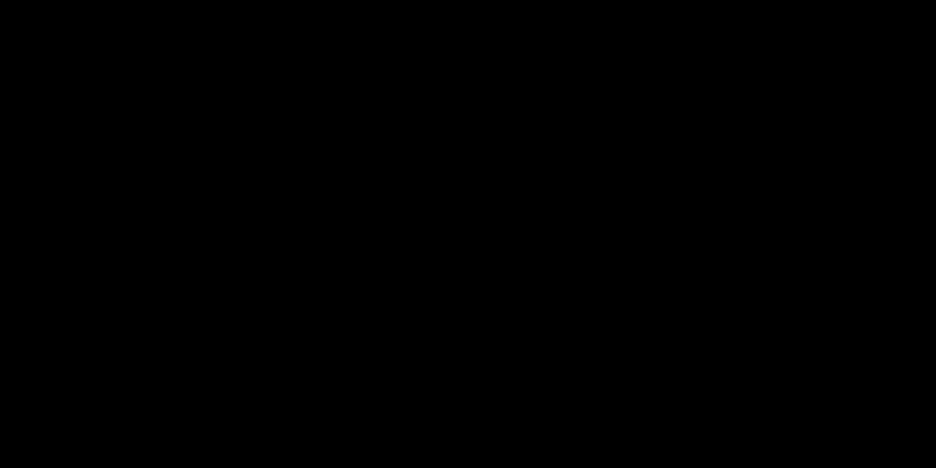
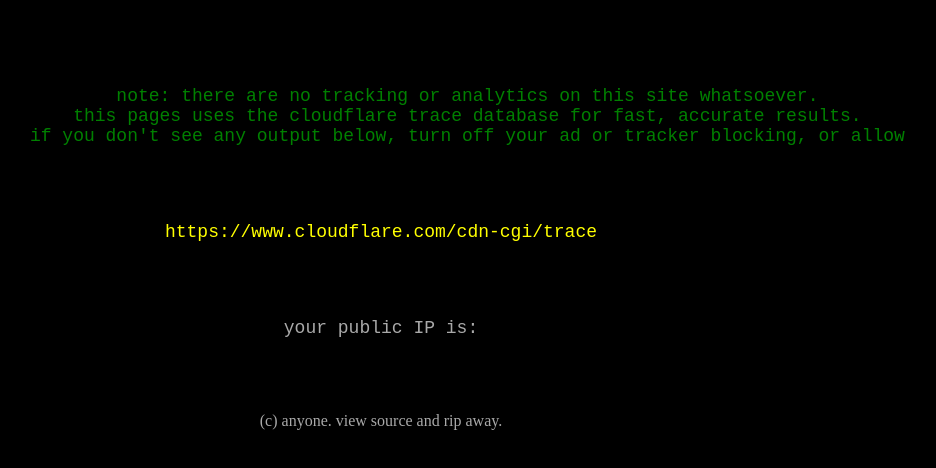
Before and after one commit to x86txt/pubip, a plain HTML site: page public/index.html in a window 1280 px wide. Shown: the whole page, without its empty margins (259-1195 px from the left). Drawn offline with nearby package versions, Linux system fonts and the light colour scheme.

Commit message:
additional formatting

```diff
--- a/public/index.html
+++ b/public/index.html
@@ -11,14 +11,19 @@
     body {
         background-color: black;
     }
+
     .preformatted {
         font-family: monospace;
         white-space: pre;
         font-size:   18px;
     }
+    .preformatted.small
+    font-family: monospace;
+        white-space: pre;
+        font-size:   12px;
+    }
+
     </style>
-
-    <!-- <script src="https://cdnjs.cloudflare.com/ajax/libs/jquery/3.5.1/jquery.min.js" integrity="sha512-bLT0Qm9VnAYZDflyKcBaQ2gg0hSYNQrJ8RilYldYQ1FxQYoCLtUjuuRuZo+fjqhx/qtq/1itJ0C2ejDxltZVFg==" crossorigin="anonymous"></script> -->
     <script src="https://ip.secunit.io/libs/jquery/3.5.1/jquery.min.js" integrity="sha512-bLT0Qm9VnAYZDflyKcBaQ2gg0hSYNQrJ8RilYldYQ1FxQYoCLtUjuuRuZo+fjqhx/qtq/1itJ0C2ejDxltZVFg==" crossorigin="anonymous"></script>
 
         <script>
@@ -37,9 +42,15 @@
 <body>
     <center>
         <div class="preformatted">
-         <p id="pubip"></p>
+            <p align="center">
+                note: there are no tracking or analytics on this site whatsoever.
+                this pages uses the cloudflare trace database for fast, accurate results.
+                if you don't see any output below, turn off your ad or tracker blocking, or allow</p>
+            <p style="color:yellow">https://www.cloudflare.com/cdn-cgi/trace</p>.
+            <p style="color:darkgrey">your public IP is:</p><p id="pubip"></p>
         </div>
      </center>
+     <div class="preformatted.small"><p align="center" style="color:darkgrey">(c) anyone. view source and rip away.</p></div>
 
 </body>
 
```
